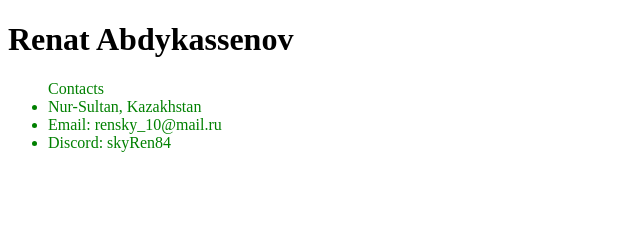
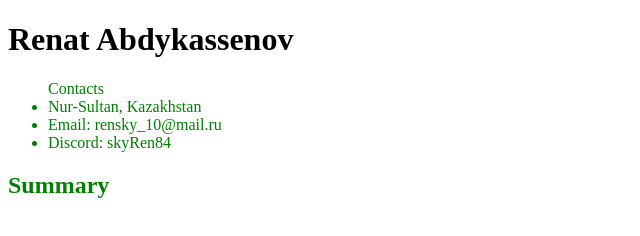
Before and after one commit to skyRen84/rsschool-cv, a plain HTML site: page index.html in a window 1280 px wide. Shown: the whole page, without its empty margins (0-640 px from the left). Drawn offline with Linux system fonts and the light colour scheme.

Commit message:
docs: add summary in index.html

```diff
--- a/index.html
+++ b/index.html
@@ -16,5 +16,8 @@
            <li>Discord: skyRen84</li>
        </ul>
    </div>
+   <div>
+       <h2>Summary</h2>
+   </div>
 </body>
 </html>
```
